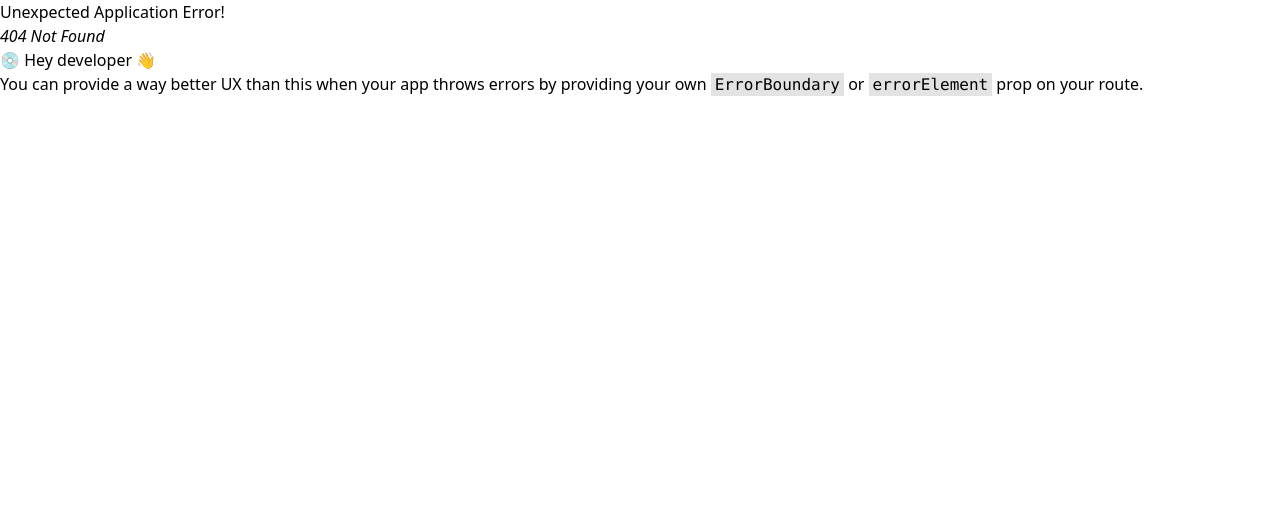
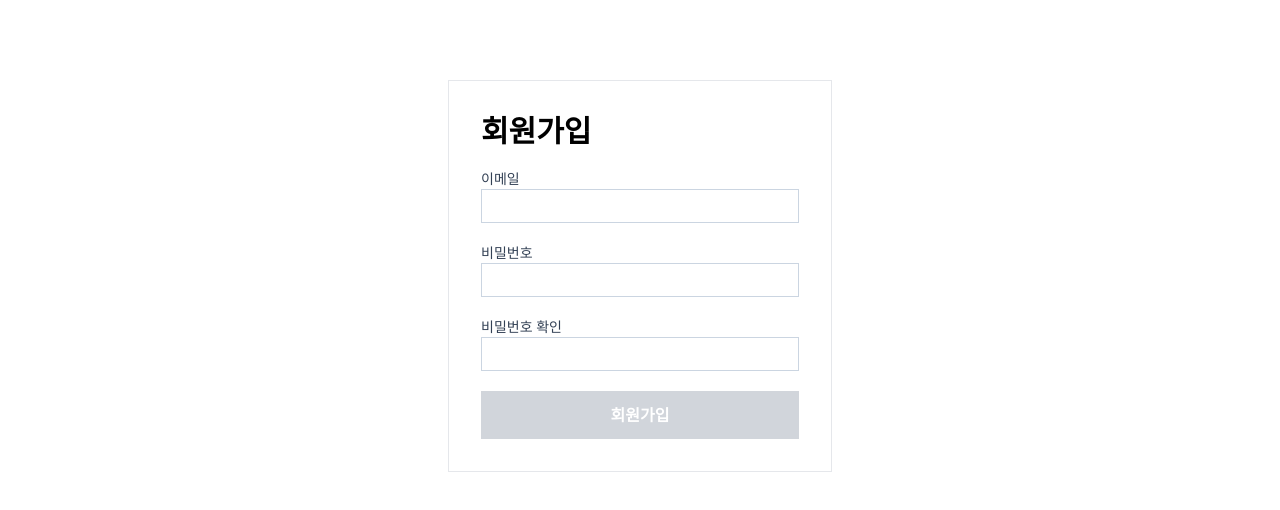
Before and after one commit to YongPilMoon/wanted-pre-onboarding-challenge-fe-1, a React (Vite) app: page /auth/signup in a window 1280 px wide. Before the commit this address had no page. Shown: the top 510 px of the page. Built offline with nearby package versions, Linux system fonts and the light colour scheme.

Commit message:
feat: signup ui 구현

```diff
--- a/src/App.tsx
+++ b/src/App.tsx
@@ -4,15 +4,17 @@ import {
   Route,
   createRoutesFromElements,
 } from "react-router-dom";
-import Auth from "@/pages/Login";
+import Login from "@/pages/Login";
 import Home from "@/pages/Home";
 import Layout from "@/ui/Layout";
+import SignUp from "@/pages/SignUp";
 
 const router = createBrowserRouter(
   createRoutesFromElements(
     <Route element={<Layout />}>
       <Route index element={<Home />} />
-      <Route path="login" element={<Auth />} />
+      <Route path="auth/login" element={<Login />} />
+      <Route path="auth/signup" element={<SignUp />} />
     </Route>
   )
 );
--- a/src/features/login/LoginForm.tsx
+++ b/src/features/auth/LoginForm.tsx
@@ -32,15 +32,15 @@ function LoginForm() {
   const { email, password } = watch();
 
   return (
-    <div className="w-96 mx-auto">
-      <FormGroup onSubmit={handleSubmit(onSubmit)} title="Login">
+    <div className="w-full">
+      <FormGroup onSubmit={handleSubmit(onSubmit)} title="로그인">
         <TextField
-          label="Email"
+          label="이메일"
           {...register("email")}
           errorMessage={errors.email?.message}
         />
         <TextField
-          label="Password"
+          label="비밀번호"
           {...register("password")}
           type="password"
           errorMessage={errors.password?.message}
--- /dev/null
+++ b/src/features/auth/SingUpForm.tsx
@@ -0,0 +1,80 @@
+import FormGroup from "@/ui/FormGroup";
+import { useForm } from "react-hook-form";
+import TextField from "@/ui/TextField";
+import Button from "@/ui/Button";
+import { object, string, ref } from "yup";
+import { yupResolver } from "@hookform/resolvers/yup";
+
+type SignUpFormType = {
+  email: string;
+  password: string;
+  passwordConfirm: string;
+};
+
+const signUpFormschema = object().shape({
+  email: string().email().required(),
+  password: string().min(8).max(24).required(),
+  passwordConfirm: string()
+    .min(8)
+    .max(24)
+    .required()
+    .oneOf([ref("password")], "비밀번호가 일치하지 않습니다."),
+});
+
+function SignUpForm() {
+  const {
+    register,
+    handleSubmit,
+    formState: { errors },
+    watch,
+  } = useForm<SignUpFormType>({
+    defaultValues: {
+      email: "",
+      password: "",
+      passwordConfirm: "",
+    },
+    resolver: yupResolver(signUpFormschema),
+    mode: "onChange",
+  });
+
+  const onSubmit = (data: SignUpFormType) => {
+    console.log(data);
+  };
+  const { email, password, passwordConfirm } = watch();
+
+  return (
+    <div className="w-full">
+      <FormGroup onSubmit={handleSubmit(onSubmit)} title="회원가입">
+        <TextField
+          {...register("email")}
+          label="이메일"
+          errorMessage={errors.email?.message}
+        />
+        <TextField
+          {...register("password")}
+          label="비밀번호"
+          type="password"
+          errorMessage={errors.password?.message}
+        />
+        <TextField
+          {...register("passwordConfirm")}
+          label="비밀번호 확인"
+          type="password"
+          errorMessage={errors.passwordConfirm?.message}
+        />
+        <Button
+          disabled={
+            Object.keys(errors).length !== 0 ||
+            email === "" ||
+            password === "" ||
+            passwordConfirm === ""
+          }
+        >
+          회원가입
+        </Button>
+      </FormGroup>
+    </div>
+  );
+}
+
+export default SignUpForm;
--- a/src/pages/Home.tsx
+++ b/src/pages/Home.tsx
@@ -4,7 +4,12 @@ function Home() {
   return (
     <>
       <p className="text-3xl font-bold underline">Hello World</p>
-      <NavLink to="login">Auth</NavLink>
+      <div>
+        <NavLink to="auth/login">Login</NavLink>
+      </div>
+      <div>
+        <NavLink to="auth/signup">SignUp</NavLink>
+      </div>
     </>
   );
 }
--- a/src/pages/Login.tsx
+++ b/src/pages/Login.tsx
@@ -1,7 +1,11 @@
-import LoginForm from "@/features/login/LoginForm";
+import LoginForm from "@/features/auth/LoginForm";
 
 function Login() {
-  return <LoginForm />;
+  return (
+    <div className="w-96 mx-auto">
+      <LoginForm />
+    </div>
+  );
 }
 
 export default Login;
--- /dev/null
+++ b/src/pages/SignUp.tsx
@@ -0,0 +1,11 @@
+import SignUpForm from "@/features/auth/SingUpForm";
+
+function SignUp() {
+  return (
+    <div className="w-96 mx-auto">
+      <SignUpForm />
+    </div>
+  );
+}
+
+export default SignUp;
--- a/src/ui/TextField.tsx
+++ b/src/ui/TextField.tsx
@@ -1,7 +1,7 @@
 import { ComponentProps, forwardRef } from "react";
 
 type TextInputProps = {
-  label: string;
+  label?: string;
   errorMessage?: string;
 } & ComponentProps<"input">;
 
```
